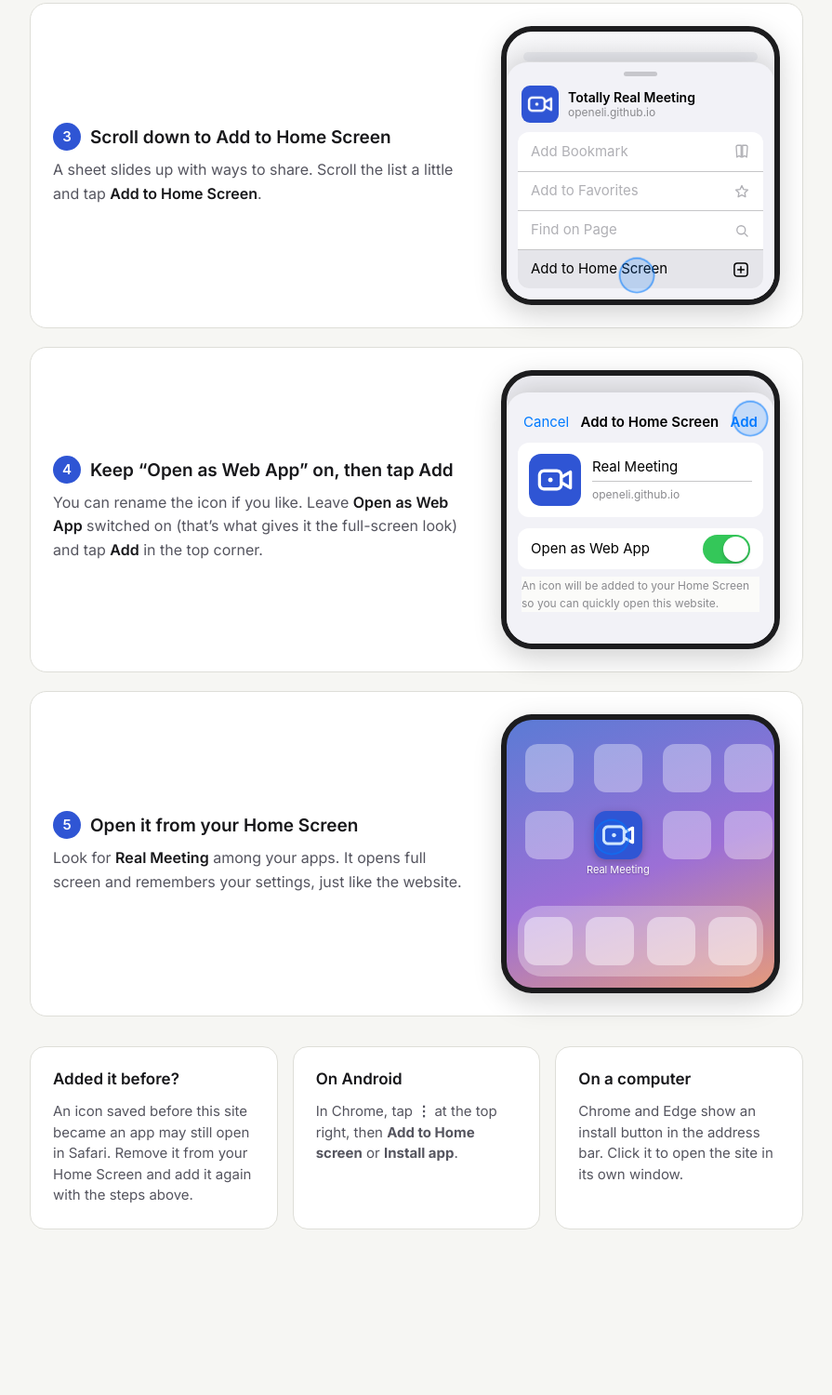
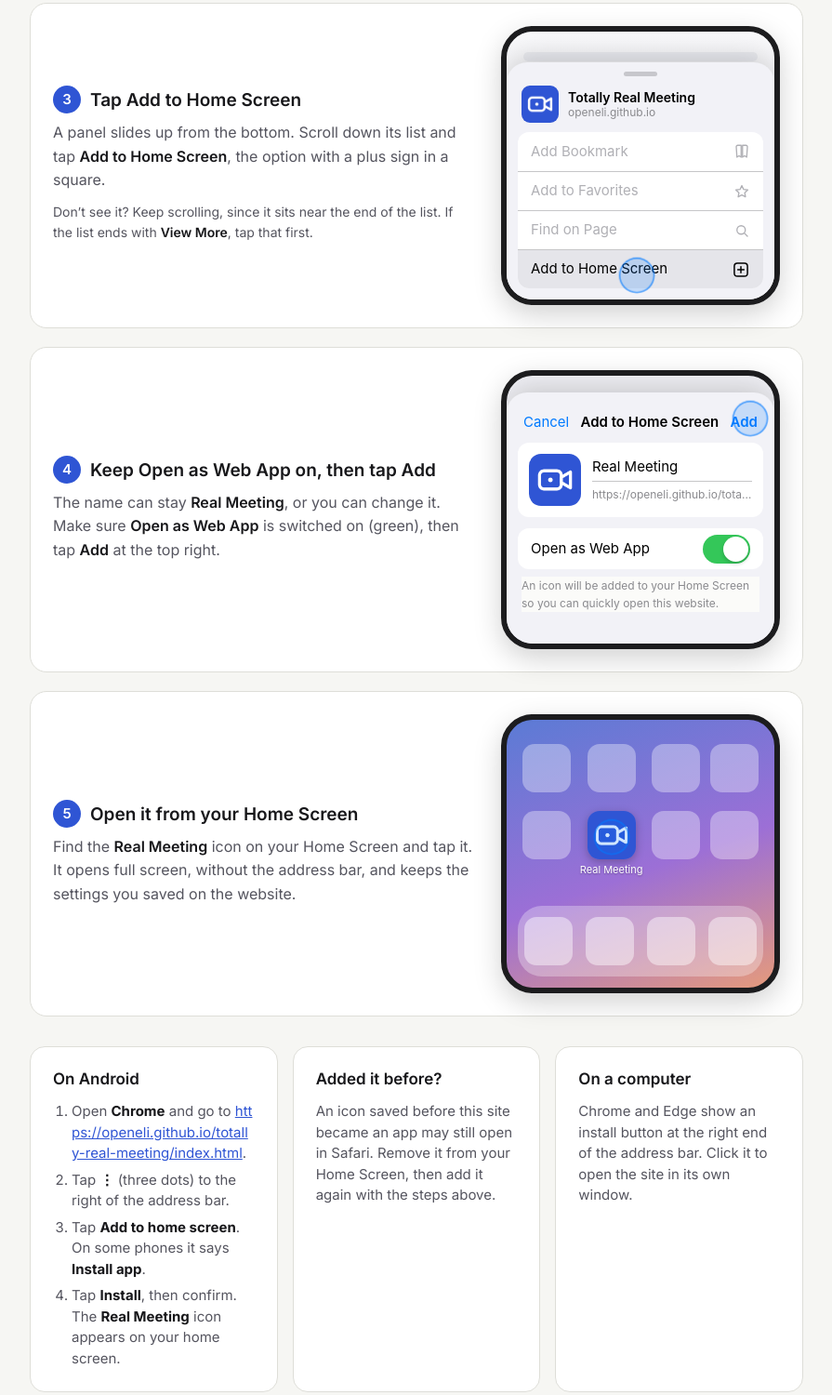
Before and after one commit to openeli/totally-real-meeting, a plain HTML site: page app.html in a window 1280 px wide. Shown: the part 1010-2510 px from the top of the page at 93% size, without its empty margins (192-1087 px from the left). Before the commit the page ends 2364 px from the top, so only its background shows below. Drawn offline with Linux system fonts and the light colour scheme.

Commit message:
Make the Get the app steps clearer and show the full site address
- Step 1 shows https://openeli.github.io/totally-real-meeting/index.html with a Copy link button, and explains
  that Safari's address bar shows only openeli.github.io.
- Each iPhone step names exactly what to tap, with the ••• and toolbar Share button as other ways in, and what to
  do when Add to Home Screen isn't in view.
- Android gets numbered steps: Chrome, ⋮, Add to home screen (or Install app), Install.
- The Home Screen picture no longer clips its last column on a phone.

Co-Authored-By: Claude Opus 5.5 <noreply@anthropic.com>
Claude-Session: https://claude.ai/code/session_01Dy5XS3zxyGeTyKqwE8nZ4W

```diff
--- a/app.html
+++ b/app.html
@@ -35,6 +35,11 @@
 @media (max-width:720px){.step{grid-template-columns:1fr;gap:18px;padding:20px}.ios{margin:0 auto}}
 .more{margin-top:32px;display:grid;grid-template-columns:repeat(auto-fit,minmax(240px,1fr));gap:16px}
 .more .card p{margin:0;color:var(--muted)}
+.mini{margin:0;padding-left:20px;color:var(--muted);display:flex;flex-direction:column;gap:6px}
+.mini b{color:var(--text)}
+.mini a,.addr a{word-break:break-all}
+.step p.addr{margin-top:8px;display:flex;flex-wrap:wrap;align-items:center;gap:8px 12px;color:var(--text);font-weight:600}
+.copy{min-height:36px;padding:0 14px;border-radius:18px;border:1px solid var(--border);background:var(--field);font-size:14px;font-weight:600;cursor:pointer}
 
 /* ---- the iPhone lookalike pictures: drawn here, no screenshots ---- */
 .ios{--ios-bg:#F2F2F7;--ios-card:#FFFFFF;--ios-line:#C6C6C8;--ios-text:#000;--ios-sub:#8A8A8E;--ios-blue:#007AFF;--ios-green:#34C759;
@@ -77,7 +82,7 @@
 .ios .tog i::after{content:"";position:absolute;top:2px;right:2px;width:27px;height:27px;border-radius:50%;background:#fff;box-shadow:0 2px 4px rgba(0,0,0,.2)}
 .ios .note{margin:8px 4px 0;font-size:12px;color:var(--ios-sub)}
 .ios.home{background:linear-gradient(160deg,#5B7BD5,#9C6FD6 55%,#E59A7C)}
-.ios .apps{position:absolute;inset:26px 20px auto;display:grid;grid-template-columns:repeat(4,1fr);gap:20px 14px;justify-items:center}
+.ios .apps{position:absolute;inset:26px 16px auto;display:grid;grid-template-columns:repeat(4,1fr);gap:20px 8px;justify-items:center}
 .ios .apps span{display:flex;flex-direction:column;align-items:center;gap:5px;font-size:11px;white-space:nowrap;color:#fff;text-shadow:0 1px 2px rgba(0,0,0,.3)}
 .ios .apps i{width:52px;height:52px;border-radius:13px;background:rgba(255,255,255,.35);display:block}
 .ios .apps img{width:52px;height:52px;border-radius:13px;display:block;box-shadow:0 3px 10px rgba(0,0,0,.25)}
@@ -105,8 +110,10 @@
 
 <ol class="steps">
 <li class="step">
-  <div><h2>Open this page in Safari</h2>
-  <p>On your iPhone, open <b id="siteName">this site</b> in <b>Safari</b>. You’ll find the address bar at the bottom of the screen.</p></div>
+  <div><h2>Open the site in Safari</h2>
+  <p>On your iPhone, open <b>Safari</b> and go to:</p>
+  <p class="addr"><a href="https://openeli.github.io/totally-real-meeting/index.html">https://openeli.github.io/totally-real-meeting/index.html</a><button type="button" class="copy" id="copyUrl">Copy link</button></p>
+  <p class="alt">Safari shows only the short name, <b>openeli.github.io</b>, in its address bar. That’s normal.</p></div>
   <div class="ios" aria-hidden="true">
     <div class="page"><i style="width:60%"></i><i></i><i style="width:85%"></i><i style="width:70%"></i><i></i><i style="width:40%"></i></div>
     <div class="bar"><div class="url"><svg width="14" height="14" viewBox="0 0 24 24" fill="none" stroke="currentColor" stroke-width="2.2" stroke-linecap="round"><rect x="5" y="10" width="14" height="10" rx="2"/><path d="M8 10V7a4 4 0 0 1 8 0v3"/></svg><span class="host">openeli.github.io</span></div><div class="round"><svg width="22" height="22" viewBox="0 0 24 24" fill="currentColor"><circle cx="5" cy="12" r="2"/><circle cx="12" cy="12" r="2"/><circle cx="19" cy="12" r="2"/></svg></div></div>
@@ -114,9 +121,9 @@
 </li>
 
 <li class="step">
-  <div><h2>Touch and hold the address bar</h2>
-  <p>Keep your finger on the address bar until a small menu pops up, then tap <b>Share</b>.</p>
-  <p class="alt">Prefer buttons? Tap <b>•••</b> next to the address bar, then <b>Share</b>.</p></div>
+  <div><h2>Tap Share</h2>
+  <p>Touch and hold the address bar at the bottom of the screen until a menu appears, then tap <b>Share</b>.</p>
+  <p class="alt">Another way: tap <b>•••</b> to the right of the address bar, then <b>Share</b>. If your Safari shows the Share button (a square with an arrow pointing up) in its toolbar, you can tap that instead.</p></div>
   <div class="ios" aria-hidden="true">
     <div class="page" style="filter:blur(1px);opacity:.7"><i style="width:60%"></i><i></i><i style="width:85%"></i><i style="width:70%"></i></div>
     <div class="menu"><div>Copy<svg width="18" height="18" viewBox="0 0 24 24" fill="none" stroke="currentColor" stroke-width="1.8" stroke-linejoin="round"><rect x="8" y="8" width="12" height="12" rx="2"/><path d="M16 8V6a2 2 0 0 0-2-2H6a2 2 0 0 0-2 2v8a2 2 0 0 0 2 2h2"/></svg></div><div class="hl">Share<svg width="18" height="18" viewBox="0 0 24 24" fill="none" stroke="currentColor" stroke-width="1.8" stroke-linecap="round" stroke-linejoin="round"><path d="M12 3v12M8 7l4-4 4 4"/><path d="M7 11H6a2 2 0 0 0-2 2v6a2 2 0 0 0 2 2h12a2 2 0 0 0 2-2v-6a2 2 0 0 0-2-2h-1"/></svg></div></div>
@@ -126,8 +133,9 @@
 </li>
 
 <li class="step">
-  <div><h2>Scroll down to Add to Home Screen</h2>
-  <p>A sheet slides up with ways to share. Scroll the list a little and tap <b>Add to Home Screen</b>.</p></div>
+  <div><h2>Tap Add to Home Screen</h2>
+  <p>A panel slides up from the bottom. Scroll down its list and tap <b>Add to Home Screen</b>, the option with a plus sign in a square.</p>
+  <p class="alt">Don’t see it? Keep scrolling, since it sits near the end of the list. If the list ends with <b>View More</b>, tap that first.</p></div>
   <div class="ios" aria-hidden="true">
     <div class="page" style="opacity:.5"><i></i><i style="width:70%"></i></div>
     <div class="sheet">
@@ -145,12 +153,12 @@
 </li>
 
 <li class="step">
-  <div><h2>Keep “Open as Web App” on, then tap Add</h2>
-  <p>You can rename the icon if you like. Leave <b>Open as Web App</b> switched on (that’s what gives it the full-screen look) and tap <b>Add</b> in the top corner.</p></div>
+  <div><h2>Keep Open as Web App on, then tap Add</h2>
+  <p>The name can stay <b>Real Meeting</b>, or you can change it. Make sure <b>Open as Web App</b> is switched on (green), then tap <b>Add</b> at the top right.</p></div>
   <div class="ios" aria-hidden="true">
     <div class="sheet" style="top:18px">
       <div class="nav"><span class="cancel">Cancel</span><b>Add to Home Screen</b><span class="add">Add</span></div>
-      <div class="addcard"><img src="icons/apple-touch-icon.png" alt=""><div class="name"><div>Real Meeting</div><small class="host">openeli.github.io</small></div></div>
+      <div class="addcard"><img src="icons/apple-touch-icon.png" alt=""><div class="name"><div>Real Meeting</div><small>https://openeli.github.io/totally-real-meeting/index.html</small></div></div>
       <div class="tog">Open as Web App<i></i></div>
       <p class="note">An icon will be added to your Home Screen so you can quickly open this website.</p>
     </div>
@@ -160,7 +168,7 @@
 
 <li class="step">
   <div><h2>Open it from your Home Screen</h2>
-  <p>Look for <b>Real Meeting</b> among your apps. It opens full screen and remembers your settings, just like the website.</p></div>
+  <p>Find the <b>Real Meeting</b> icon on your Home Screen and tap it. It opens full screen, without the address bar, and keeps the settings you saved on the website.</p></div>
   <div class="ios home" aria-hidden="true">
     <div class="apps"><span><i></i></span><span><i></i></span><span><i></i></span><span><i></i></span><span><i></i></span><span><img src="icons/apple-touch-icon.png" alt="">Real Meeting</span><span><i></i></span><span><i></i></span></div>
     <span class="tap" style="left:113px;top:126px"></span>
@@ -170,17 +178,24 @@
 </ol>
 
 <div class="more">
-  <div class="card"><h2>Added it before?</h2><p>An icon saved before this site became an app may still open in Safari. Remove it from your Home Screen and add it again with the steps above.</p></div>
-  <div class="card"><h2>On Android</h2><p>In Chrome, tap <b>⋮</b> at the top right, then <b>Add to Home screen</b> or <b>Install app</b>.</p></div>
-  <div class="card"><h2>On a computer</h2><p>Chrome and Edge show an install button in the address bar. Click it to open the site in its own window.</p></div>
+  <div class="card"><h2>On Android</h2><ol class="mini">
+    <li>Open <b>Chrome</b> and go to <a href="https://openeli.github.io/totally-real-meeting/index.html">https://openeli.github.io/totally-real-meeting/index.html</a>.</li>
+    <li>Tap <b>⋮</b> (three dots) to the right of the address bar.</li>
+    <li>Tap <b>Add to home screen</b>. On some phones it says <b>Install app</b>.</li>
+    <li>Tap <b>Install</b>, then confirm. The <b>Real Meeting</b> icon appears on your home screen.</li></ol></div>
+  <div class="card"><h2>Added it before?</h2><p>An icon saved before this site became an app may still open in Safari. Remove it from your Home Screen, then add it again with the steps above.</p></div>
+  <div class="card"><h2>On a computer</h2><p>Chrome and Edge show an install button at the right end of the address bar. Click it to open the site in its own window.</p></div>
 </div>
 </div>
 </main>
 <script>
-/* Show the real address of this site in the pictures and the first step. */
-const host = location.hostname && location.hostname !== 'localhost' ? location.hostname : 'openeli.github.io';
-document.querySelectorAll('.host').forEach(e => { e.textContent = host; });
-document.getElementById('siteName').textContent = host;
+/* The site's address, as Eli wants it shown. Safari's address bar shows only the host, so the pictures do too. */
+const SITE_URL = 'https://openeli.github.io/totally-real-meeting/index.html';
+document.getElementById('copyUrl').addEventListener('click', async e => {
+  try { await navigator.clipboard.writeText(SITE_URL); e.target.textContent = 'Copied'; }
+  catch (err) { e.target.textContent = 'Copy failed'; }
+  setTimeout(() => { e.target.textContent = 'Copy link'; }, 2000);
+});
 if (matchMedia('(display-mode: standalone)').matches || navigator.standalone) document.getElementById('already').hidden = false;
 </script>
 </body>
```
